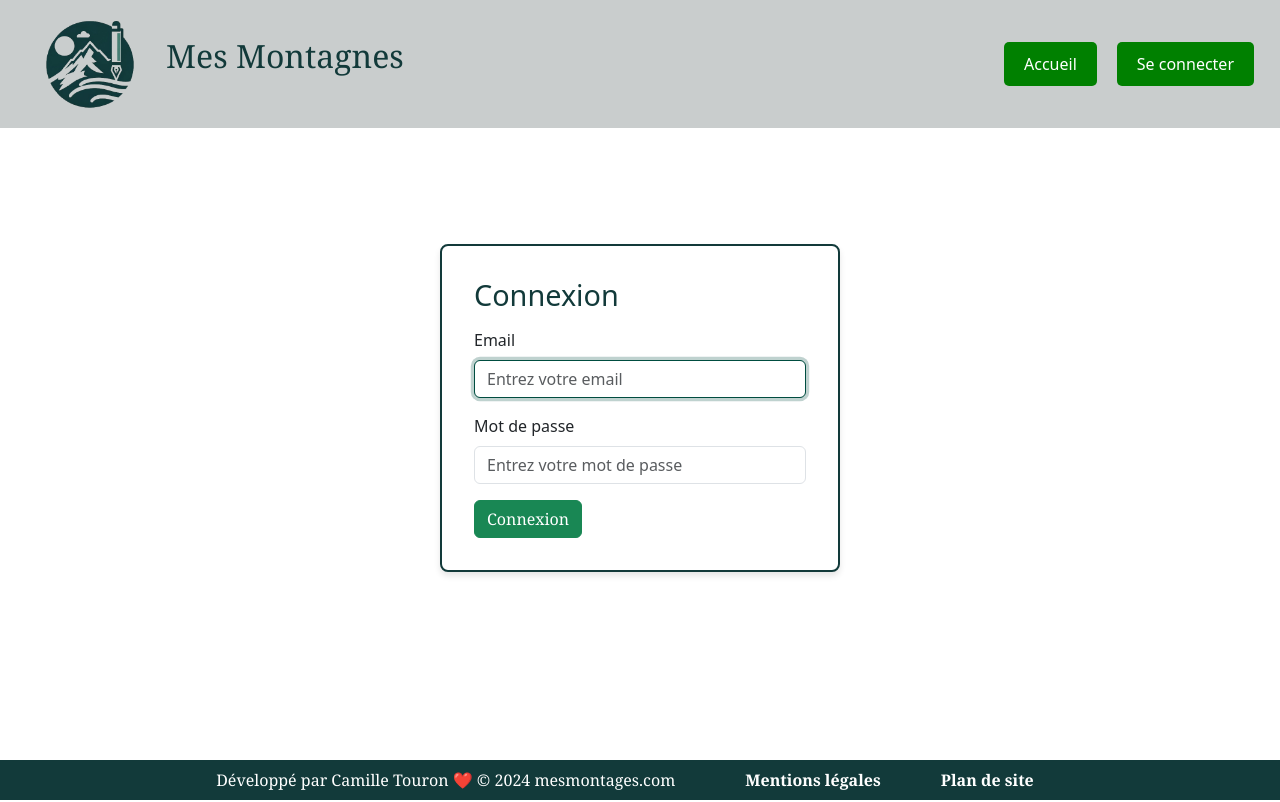
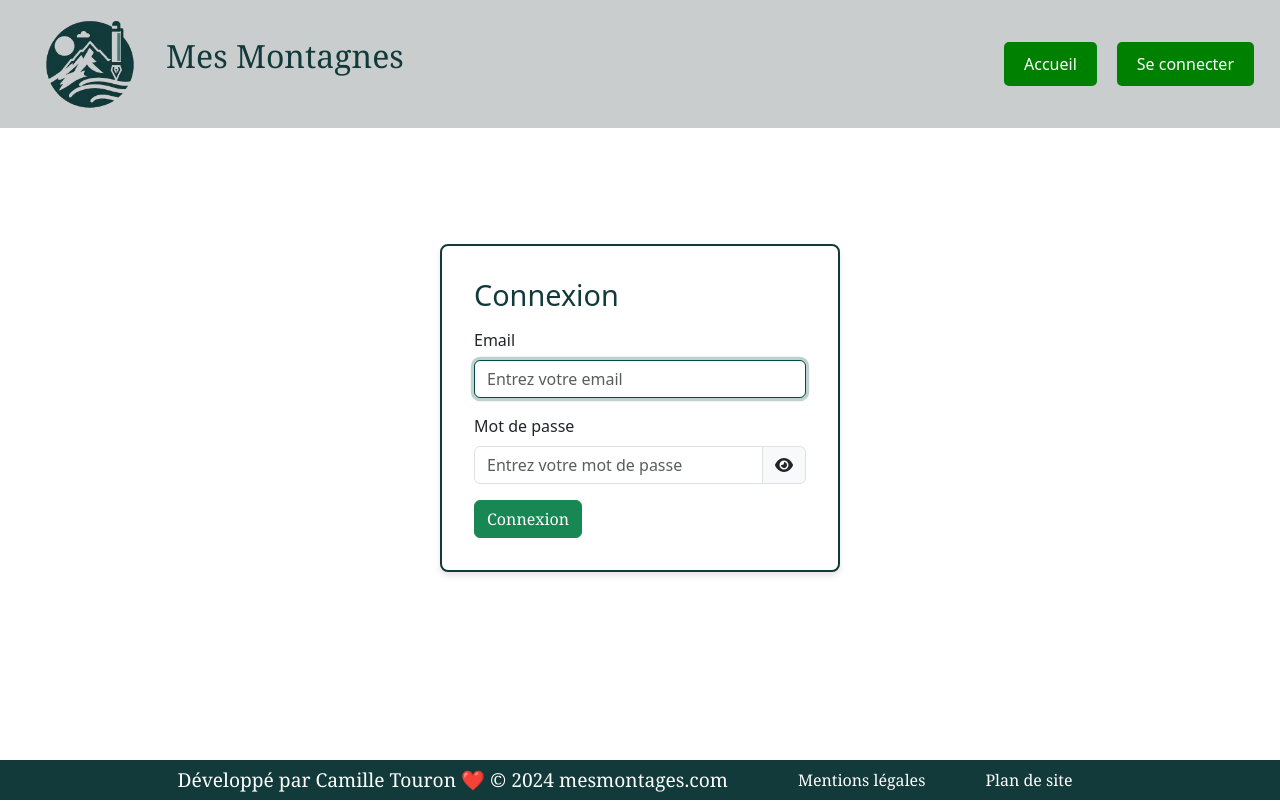
Before and after one commit to CamilleTouron/BLOG_REACT, a React (Create React App) app: page /connexion in a window 1280 px wide. Built offline with nearby package versions, Linux system fonts and the light colour scheme.

Commit message:
Correction css footer and correction login form

```diff
--- a/package.json
+++ b/package.json
@@ -3,6 +3,11 @@
   "version": "0.1.0",
   "private": true,
   "dependencies": {
+    "@fortawesome/fontawesome-svg-core": "^6.5.2",
+    "@fortawesome/free-solid-svg-icons": "^6.5.2",
+    "@fortawesome/react-fontawesome": "^0.2.2",
+    "@mui/icons-material": "^5.15.21",
+    "@mui/material": "^5.15.21",
     "@testing-library/jest-dom": "^5.17.0",
     "@testing-library/react": "^13.4.0",
     "@testing-library/user-event": "^13.5.0",
--- a/src/App.css
+++ b/src/App.css
@@ -154,12 +154,11 @@ h4 {
     background-color: #123A3A;
     color: white;
     font-family: Georgia, serif;
-    font-size: 1rem !important;
+    font-size: 1.2rem !important;
     position: absolute;
     bottom: 0;
     width: 100%;
     height: 2.5rem;
-
 }
 
 button {
@@ -309,13 +308,13 @@ table tfoot {
     background-color: #f2f2f2;
 }
 
-#footer a#lien-mentions-legales {
+#footer a.liens-footer {
     color: #ffffff;
     text-decoration: none;
-    font-weight: bold;
+    font-size: 1rem;
 }
 
-#footer a#lien-mentions-legales:hover {
+#footer a.liens-footer:hover {
     color: #ffffff;
     text-decoration: underline;
 }
--- a/src/components/Card.js
+++ b/src/components/Card.js
@@ -27,7 +27,7 @@ const Card = () => {
         <section id="location-details">
             <article>
                 <Helmet>
-                    <meta name="description" content={"Page d'affichage des détails d'un lieu de randonnées : description, variations de sentier et commentaires."} />
+                    <meta name="details-description" content={"Page d'affichage des détails d'un lieu de randonnées : description, variations de sentier et commentaires."} />
                 </Helmet>
                 <h1>{card.title}</h1>
                 <p>Difficulté: {card.difficulty}</p>
--- a/src/components/Footer.js
+++ b/src/components/Footer.js
@@ -6,8 +6,8 @@ const FooterComponent = () => {
             Développé par Camille Touron &#10084;&#65039; &copy; 2024 mesmontages.com
             <nav className="button-container-bis" aria-label={"Menu secondaire"}>
                 <ul>
-                    <li><a href={"/mention-legal"} id={"lien-mentions-legales"}>Mentions légales</a></li>
-                    <li><a href={"/plan-site"} id={"lien-mentions-legales"}>Plan de site</a></li>
+                    <li><a href={"/mention-legal"} className={"liens-footer"}>Mentions légales</a></li>
+                    <li><a href={"/plan-site"} className={"liens-footer"}>Plan de site</a></li>
             </ul>
         </nav>
 </div>
--- a/src/components/Home.js
+++ b/src/components/Home.js
@@ -48,7 +48,7 @@ const HomeComponent = () => {
     return (
         <section id="home" >
             <Helmet>
-                <meta name="description"
+                <meta name="accueil-description"
                       content={"Page d'affichage de la liste des randonnées affichées sous forme de cartes."}/>
             </Helmet>
             <h1 id={"bienvenu"}>Bienvenu, vous retrouverez sur ce site des lieux de randonnées avec l'avis de randonneurs passionnées.</h1>
--- a/src/components/Login.js
+++ b/src/components/Login.js
@@ -1,8 +1,10 @@
 import React, {useState, useEffect} from 'react';
-import {Button, Container, Form, Input, Label} from 'reactstrap';
+import {Button, Container, Form, Input, Label, InputGroup, InputGroupText} from 'reactstrap';
 import 'bootstrap/dist/css/bootstrap.min.css';
 import {Helmet} from "react-helmet";
 import zxcvbn from 'zxcvbn';
+import { FontAwesomeIcon } from '@fortawesome/react-fontawesome';
+import { faEye, faEyeSlash } from '@fortawesome/free-solid-svg-icons';
 
 // component Login that takes props setIsLogin
 const Login = ({setIsLogin}) => {
@@ -14,10 +16,13 @@ const Login = ({setIsLogin}) => {
     const [password, setPassword] = useState('');
     const [errorEmail, setErrorEmail] = useState(false);
     const [errorPassword, setErrorPassword] = useState(false);
+    const [showPassword, setShowPassword] = useState(false);
 
-    useEffect(() => {
-        document.title = 'Connexion - Mes Montagnes';
-    }  , []);
+    const handleClickShowPassword = () => setShowPassword((show) => !show);
+
+    const handleMouseDownPassword = (event) => {
+        event.preventDefault();
+    };
 
     const handleEmailChange = (e) => {
         if (!isEmailValid(e.target.value)) {
@@ -39,21 +44,21 @@ const Login = ({setIsLogin}) => {
 
     const handleSubmit = (e) => {
         e.preventDefault();
-        if (isEmailValid(email) || isPasswordValid(password)) {
+        if (isEmailValid(email) && isPasswordValid(password)) {
             setErrorEmail(false);
             setErrorPassword(false);
             setIsLogin(true);
             window.location.href = '/';
         } else {
-            setErrorEmail(isEmailValid(email));
-            setErrorPassword(isPasswordValid(password));
+            setErrorEmail(!isEmailValid(email));
+            setErrorPassword(!isPasswordValid(password));
         }
     };
 
     return (
         <Container className="login-container">
             <Helmet>
-            <meta name="description" content={"Page de connexion."} />
+                <meta name="connexion-description" content={"Page de connexion."} />
             </Helmet>
             <Form id={"login"} onSubmit={handleSubmit} action={"/accueil"} method={"post"}>
                 <h2>Connexion</h2>
@@ -79,8 +84,9 @@ return (
                 </div>
                 <div className="mb-3">
                     <Label for="password" className="form-label">Mot de passe</Label>
+                    <InputGroup>
                         <Input
-                    type="password"
+                            type={showPassword ? "text" : "password"}
                             name="password input"
                             id="password"
                             placeholder="Entrez votre mot de passe"
@@ -90,8 +96,12 @@ return (
                             required={true}
                             autoComplete={"current-password"}
                         />
+                        <InputGroupText onClick={handleClickShowPassword} onMouseDown={handleMouseDownPassword} style={{ cursor: 'pointer' }}>
+                            <FontAwesomeIcon icon={showPassword ? faEyeSlash : faEye} />
+                        </InputGroupText>
+                    </InputGroup>
                     {errorPassword ?
-                    (<div className="invalid-feedback">Votre mot de passe doit être suffisamment complexe pour assurer la sécurité de votre compte. Essayez quelque chose d'extraordinaire</div>)
+                        (<div className="invalid-feedback">Votre mot de passe doit être suffisamment complexe pour assurer la sécurité de votre compte. Essayez quelque chose d'extraordinaire. Champ sensible à la casse.</div>)
                         :
                         (<div></div>)
                     }
@@ -110,7 +120,6 @@ function isEmailValid(email) {
     return regex.test(email);
 }
 
-
 function isPasswordValid(password) {
     const result = zxcvbn(password);
     return result.score >= 3;
```
Also changed, not shown: 1 other file (tests, documents, lock files or other folders). Lines whose indentation alone changed are shown as unchanged.
